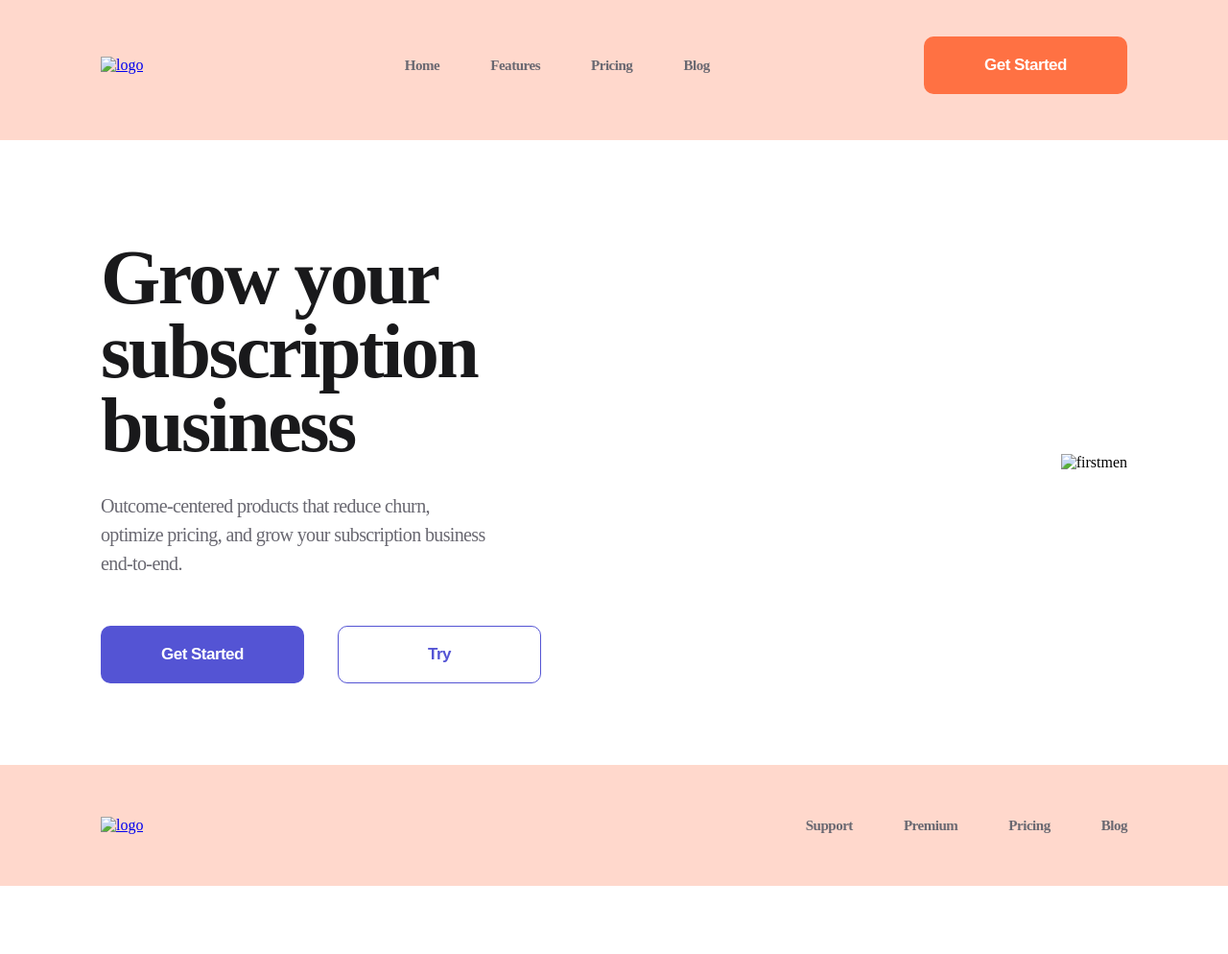
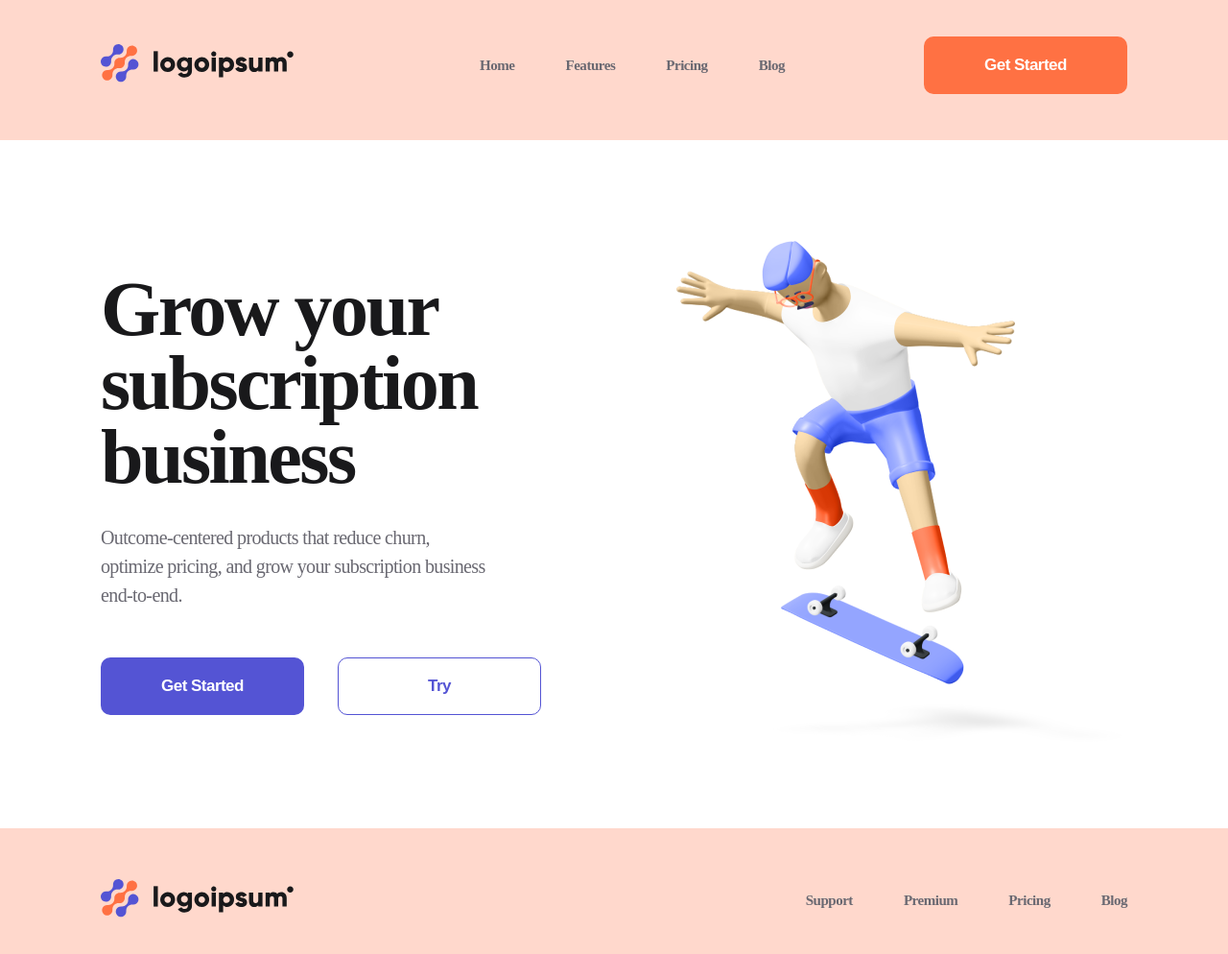
Before and after one commit to veronikayeromina/logoipsum, a plain HTML site: page index.html in a window 1280 px wide. Shown: the whole page at 96% size. Before the commit the page ends 923 px from the top, so only its background shows below. Drawn offline with Linux system fonts and the light colour scheme; files that its build step writes are made by us from their sources.

Commit message:
fix: wrong path

```diff
--- a/index.html
+++ b/index.html
@@ -3,14 +3,14 @@
   <head>
     <meta charset="UTF-8" />
     <title>Document</title>
-    <link rel="stylesheet" href="./style/style.css" />
+    <link rel="stylesheet" href="./style.css" />
   </head>
   <body>
     <header class="header">
       <div class="container header__flex">
         <div>
           <a href="#">
-            <img src="./img/logo.svg" alt="logo" />
+            <img src="./logo.svg" alt="logo" />
           </a>
         </div>
         <nav class="nav">
@@ -39,13 +39,13 @@
         </div>
       </div>
       <div>
-        <img src="./img/firstmen.png" alt="firstmen" />
+        <img src="./firstmen.png" alt="firstmen" />
       </div>
     </section>
     <footer class="footer">
       <div class="container footer__flex">
         <div>
-          <a href="#"> <img src="./img/logo.svg" alt="logo" /> </a>
+          <a href="#"> <img src="./logo.svg" alt="logo" /> </a>
         </div>
         <nav class="nav">
           <ul>
```
